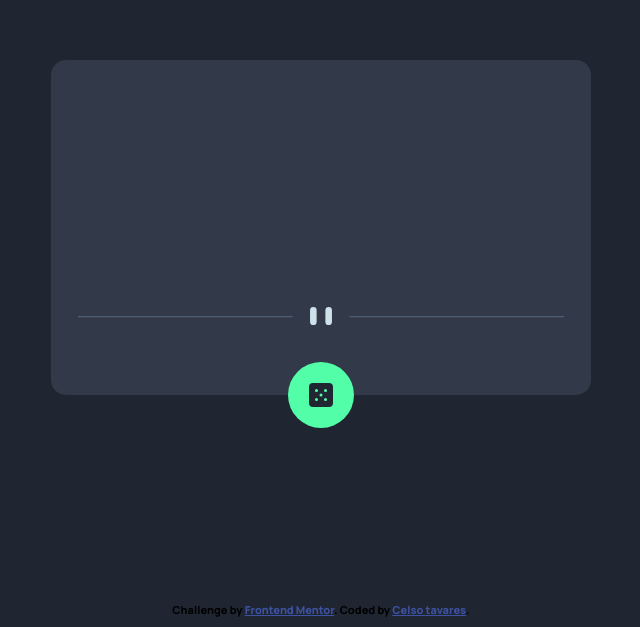
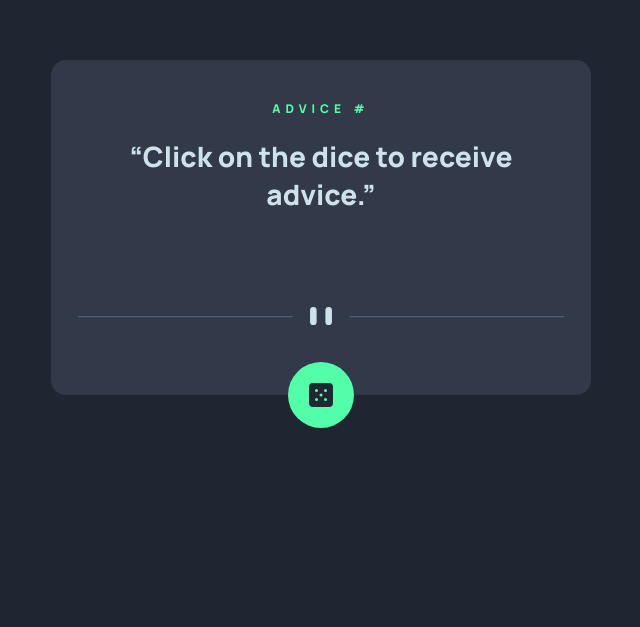
Before and after one commit to CelsoTavares/advice-generator-app, a plain HTML site: page index.html in a window 1280 px wide. Shown: the part 173-800 px from the top of the page, without its empty margins (319-959 px from the left). Drawn offline with Linux system fonts and the light colour scheme.

Commit message:
:zap: go

```diff
--- a/index.html
+++ b/index.html
@@ -14,11 +14,10 @@
 <body>
 
   <main>
-    <p id="advice"></p>
-    <h1 id="app"></h1>
+    <p id="advice">ADVICE #</p>
+    <h1 id="app">“Click on the dice to receive advice.”</h1>
 
     <img class='desktopImg' src="./images/pattern-divider-desktop.svg" alt="divider-desktop">
-
     <img class="mobileImg" src="./images/pattern-divider-mobile.svg" alt="divider-mobile">
 
     <div id="circle" onclick="ativar()">
@@ -27,9 +26,5 @@
 
   </main>
 
-  <div class="attribution">
-    Challenge by <a href="https://www.frontendmentor.io?ref=challenge" target="_blank">Frontend Mentor</a>.
-    Coded by <a href="#">Celso tavares</a>.
-  </div>
 </body>
 </html>
--- a/sass/style.sass
+++ b/sass/style.sass
@@ -90,16 +90,6 @@ h1
 .mobileImg
   display: none
 
-.attribution
-  font-size: 11px
-  width: 100%
-  text-align: center
-  position: absolute
-  bottom: 10px
-
-  a
-    color: hsl(228, 45%, 44%)
-
 @media (max-width: 570px)
  main
   width: 100%
```
Also changed, not shown: css/style.css, 1 other file.
